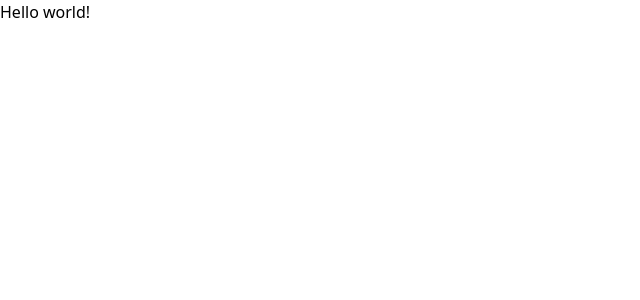
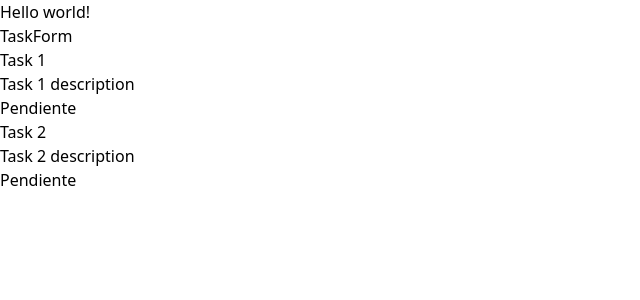
Before and after one commit to GasparJoel/REDUX-TOOLKIT, a React (Vite) app in the folder frontend/: page / in a window 1280 px wide. Shown: the top 300 px of the page, without its empty margins (0-640 px from the left). Built offline with nearby package versions, Linux system fonts and the light colour scheme.

Commit message:
Empezamos a recorresr la lista de tareas que traemos de backend  en task List

```diff
--- a/frontend/src/App.jsx
+++ b/frontend/src/App.jsx
@@ -1,14 +1,20 @@
-import { useSelector  } from "react-redux";
+
+import { TaskForm } from "./components/TaskForm";
+import { TaskList } from "./components/TaskList";
 
 export const App = () => {
 
-  const tasksState = useSelector(state=>state.tasks)
 
-  console.log(tasksState)
+
 
   return (
+    <>
     <h1 className="text-3xl font-bold underline">
     Hello world!
    </h1>
+
+   <TaskForm/>
+   <TaskList/>
+   </>
   )
 }
--- /dev/null
+++ b/frontend/src/components/TaskForm.jsx
@@ -0,0 +1,9 @@
+
+
+export const TaskForm = () => {
+
+
+  return (
+    <div>TaskForm</div>
+  )
+}
--- /dev/null
+++ b/frontend/src/components/TaskList.jsx
@@ -0,0 +1,23 @@
+import { useSelector  } from "react-redux";
+import ItemTask from "./itemTask";
+
+
+export const TaskList = () => {
+
+  const taskState = useSelector(state =>state.tasks)
+
+  console.log(taskState)
+  return (
+    <div>
+
+      {
+       taskState && taskState.map(task=>(
+
+        <ItemTask key={task.id} task={task} />
+
+        ))
+      }
+
+    </div>
+  )
+}
--- /dev/null
+++ b/frontend/src/components/itemTask.jsx
@@ -0,0 +1,11 @@
+const ItemTask = ({ task}) => {
+  return (
+    <div >
+      <h1> {task.title} </h1>
+      <p> {task.description} </p>
+      {task.completed ? <h1>Completado </h1> : <h1>Pendiente</h1>}
+    </div>
+  );
+};
+
+export default ItemTask;
--- a/frontend/src/features/tasks/taskSlice.js
+++ b/frontend/src/features/tasks/taskSlice.js
@@ -4,10 +4,25 @@ import { createSlice } from "@reduxjs/toolkit";
 //El reducers van a ser funciones para crear , actualizar , eliminar etc.
 //initialstate es como inicia el estado
 //el Slice tiene un name "tasks"
+const initialState =[
+    {
+        id:"1",
+        title:"Task 1 ",
+        description:"Task 1 description",
+        completed :false
+    },
+    {
+        id:"2",
+        title:"Task 2 ",
+        description:"Task 2 description",
+        completed:false
+    },
+
+]
 
 export const taskSlice = createSlice({
     name:'tasks',
-    initialState:[1,2,3],
+    initialState:initialState,//Esto es lo mismo que solo colocar initialstate
     reducers:{
 
     }
```
